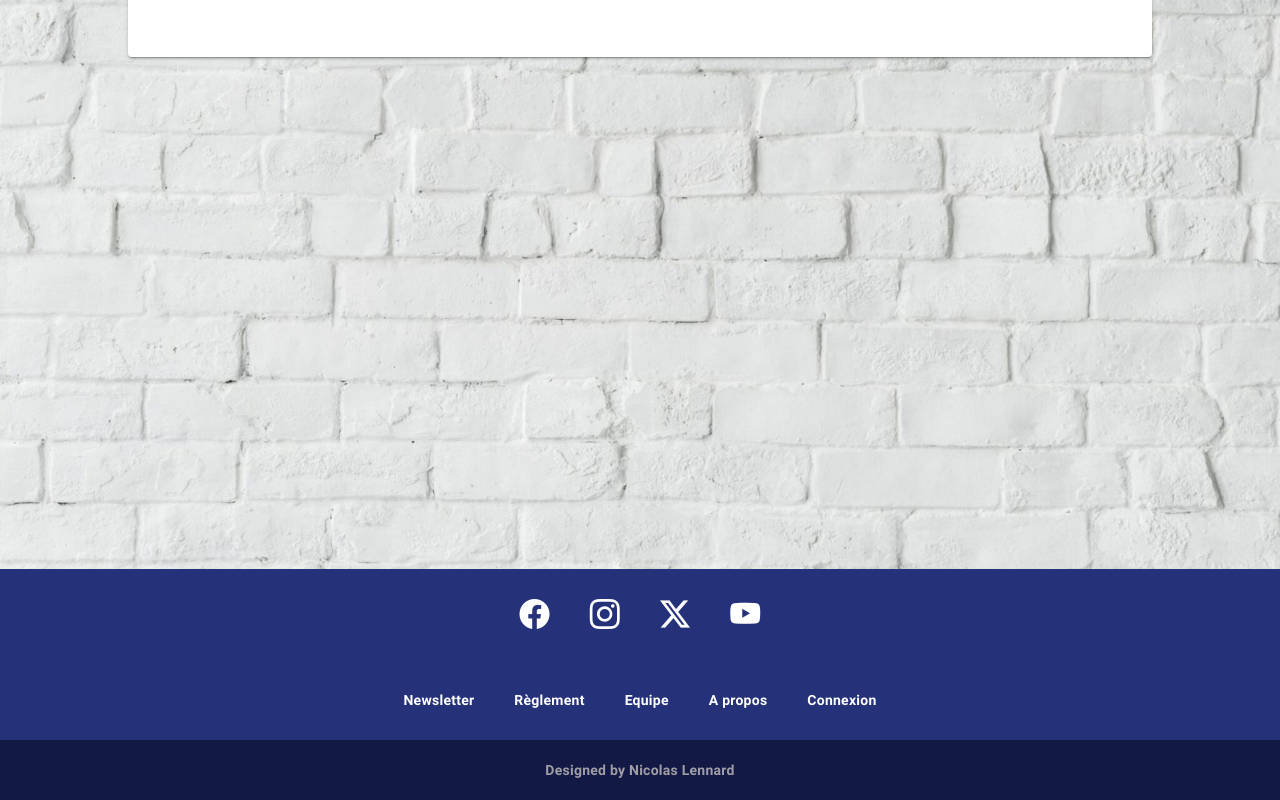
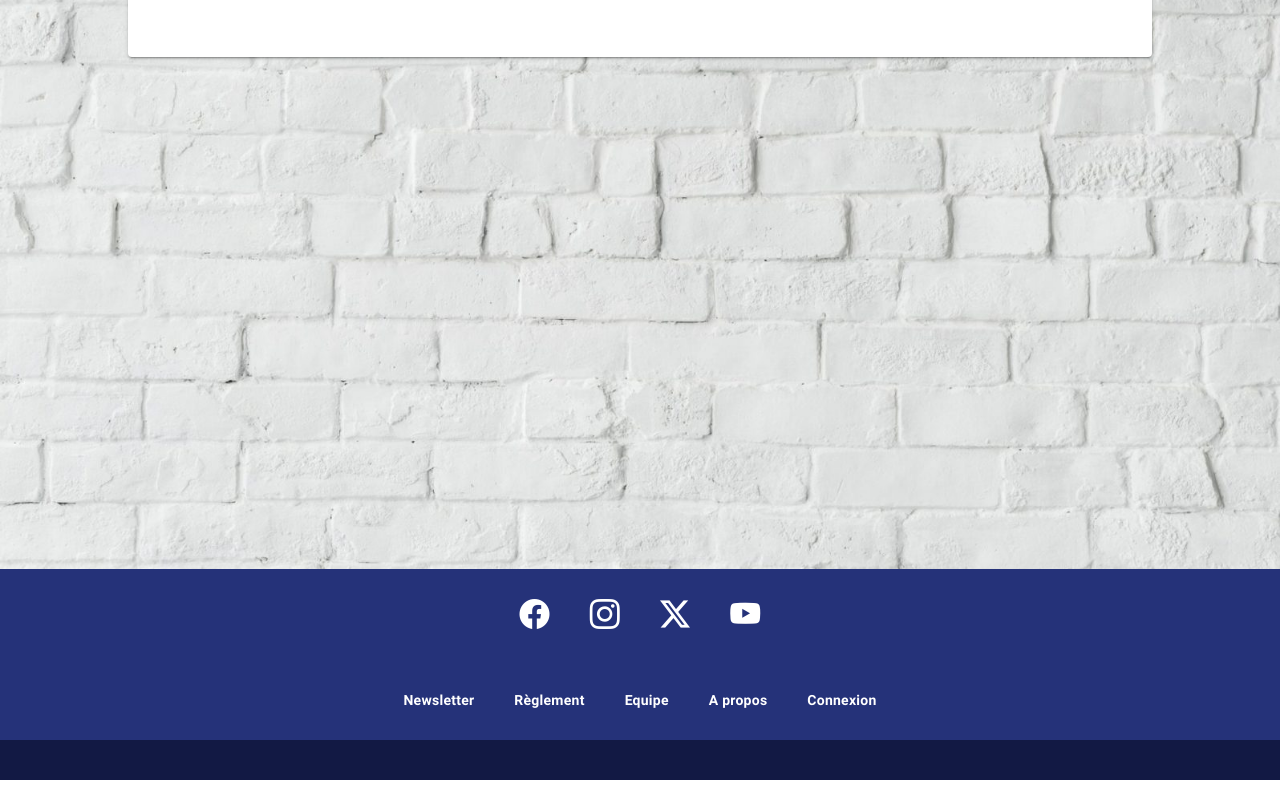
Before and after one commit to lennardnicolas/sel-manege, an Angular app in the folder sel-manege-angular/: page /news in a window 1280 px wide. Shown: the part 231-1031 px from the top of the page. Built offline with nearby package versions, Linux system fonts and the light colour scheme; no server answers.

Commit message:
Remove designed by footer

```diff
--- a/sel-manege-angular/src/app/footer/footer.component.html
+++ b/sel-manege-angular/src/app/footer/footer.component.html
@@ -17,6 +17,6 @@
         }
     </div>
     <div class="footerBottom">
-        <span>Designed by </span><span class="designer">Nicolas Lennard</span>
+        <!-- <span>Designed by </span><span class="designer">Nicolas Lennard</span> -->
     </div>
 </footer>
```
